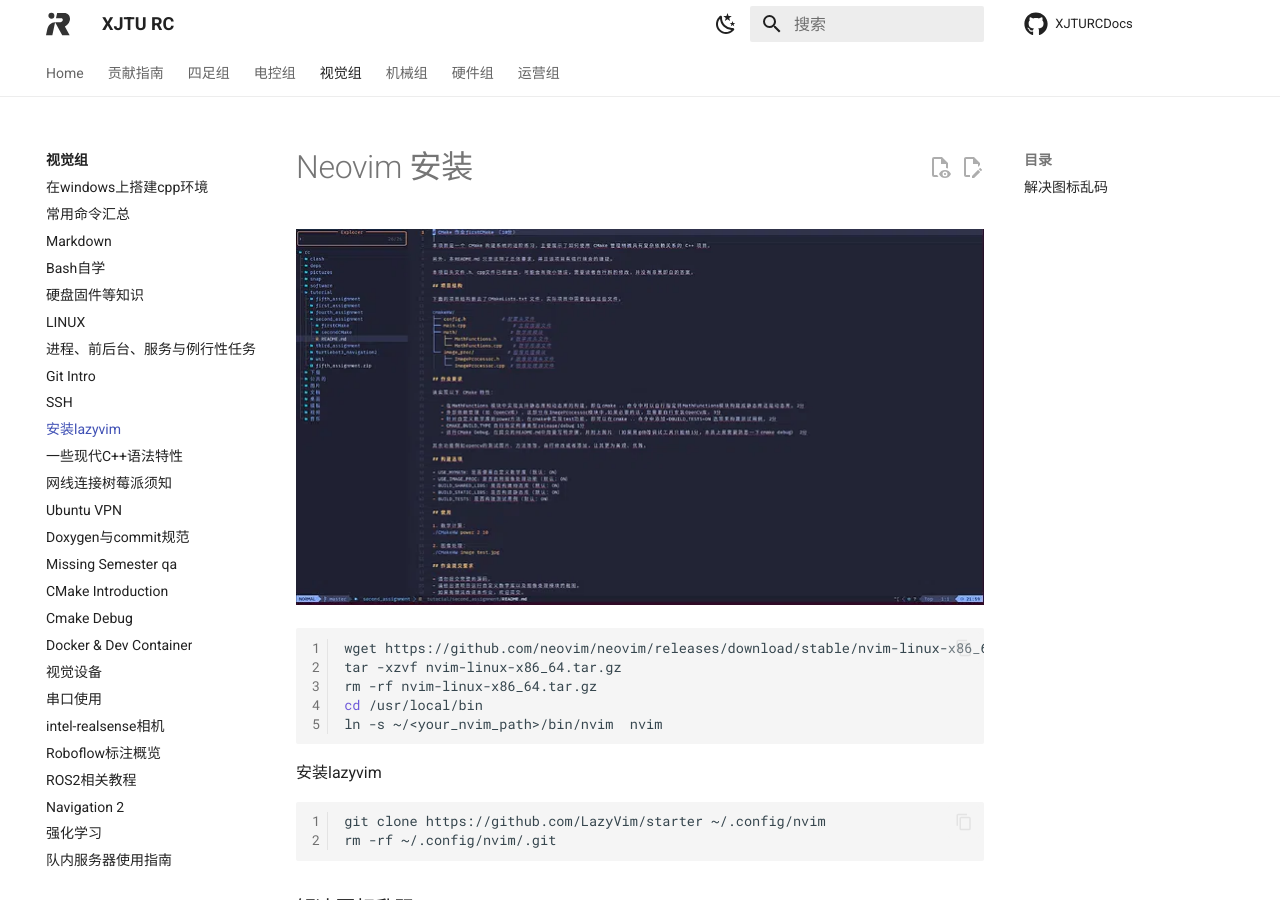
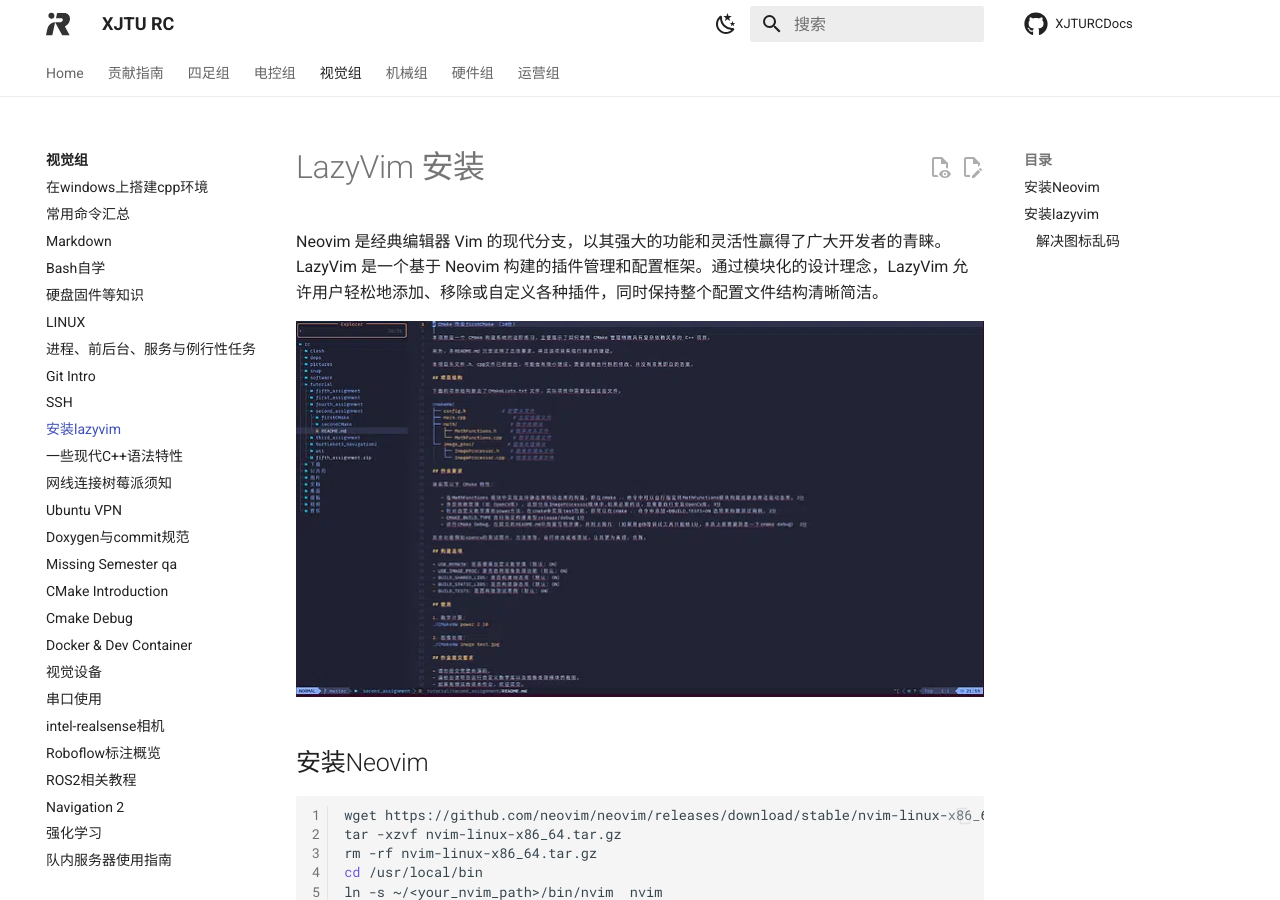
Before and after one commit to XJRCAdmin/XJTURCDocs, an MkDocs documentation site: the page built from docs/blog/vision/lazyvim/index.md, in a window 1280 px wide and 900 px high. Built offline with MkDocs 1.6.1 and Material for MkDocs 9.7.7, drawn with Linux system fonts in a browser that asks for light colours; comment, search, counter and statistics services are not loaded.

Commit message:
modified:   docs/blog/vision/lazyvim/index.md

````diff
--- a/docs/blog/vision/lazyvim/index.md
+++ b/docs/blog/vision/lazyvim/index.md
@@ -1,7 +1,9 @@
-# Neovim 安装
+# LazyVim 安装
+Neovim 是经典编辑器 Vim 的现代分支，以其强大的功能和灵活性赢得了广大开发者的青睐。LazyVim 是一个基于 Neovim 构建的插件管理和配置框架。通过模块化的设计理念，LazyVim 允许用户轻松地添加、移除或自定义各种插件，同时保持整个配置文件结构清晰简洁。
 
 ![](images/lazyvim.webp)
 
+## 安装Neovim
 ```bash
 wget https://github.com/neovim/neovim/releases/download/stable/nvim-linux-x86_64.tar.gz
 tar -xzvf nvim-linux-x86_64.tar.gz
@@ -9,7 +11,7 @@ rm -rf nvim-linux-x86_64.tar.gz
 cd /usr/local/bin
 ln -s ~/<your_nvim_path>/bin/nvim  nvim
 ```
-安装lazyvim
+## 安装lazyvim
 
 ```bash
 git clone https://github.com/LazyVim/starter ~/.config/nvim
````
